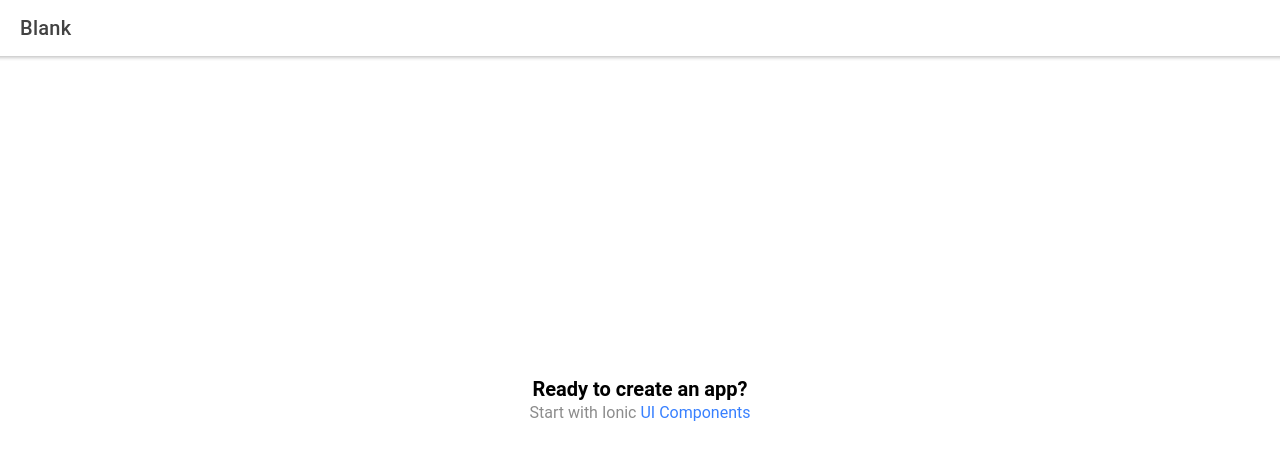
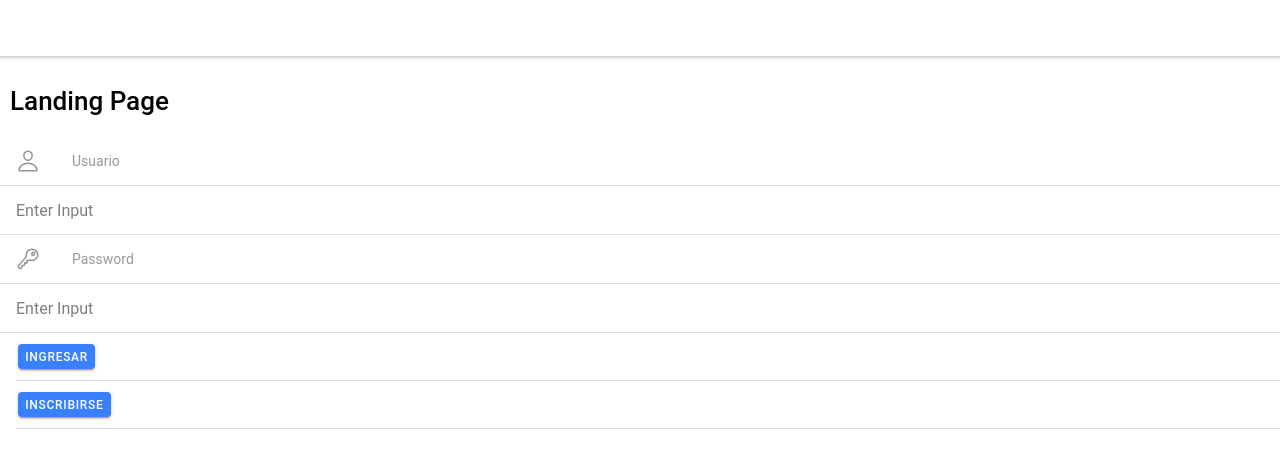
Before and after one commit to UTAGS4C6/dApps2022, a React (Create React App) app: page /HOME in a window 1280 px wide. Shown: the top 468 px of the page. Built offline with nearby package versions, Linux system fonts and the light colour scheme.

Commit message:
Working on Mockups going awful

```diff
--- a/src/App.tsx
+++ b/src/App.tsx
@@ -1,7 +1,11 @@
 import { Redirect, Route } from 'react-router-dom';
 import { IonApp, IonRouterOutlet, setupIonicReact } from '@ionic/react';
 import { IonReactRouter } from '@ionic/react-router';
-import Home from './pages/Home';
+
+import Landing from './pages/Landing/Landing';
+import Main from './pages/Main/Main';
+
+import Sidebar from './components/sidebar/Sidebar';
 
 /* Core CSS required for Ionic components to work properly */
 import '@ionic/react/css/core.css';
@@ -26,14 +30,12 @@ setupIonicReact();
 
 const App: React.FC = () => (
   <IonApp>
+    <Sidebar />
     <IonReactRouter>
       <IonRouterOutlet>
-        <Route exact path="/home">
-          <Home />
-        </Route>
-        <Route exact path="/">
-          <Redirect to="/home" />
-        </Route>
+        <Route path='/HOME' component={Landing} exact/>
+        <Route path='/Main' component={Main} exact/>
+        <Redirect to='/HOME' />
       </IonRouterOutlet>
     </IonReactRouter>
   </IonApp>
--- a/src/components/ExploreContainer.css
+++ /dev/null
@@ -1,24 +0,0 @@
-.container {
-  text-align: center;
-  position: absolute;
-  left: 0;
-  right: 0;
-  top: 50%;
-  transform: translateY(-50%);
-}
-
-.container strong {
-  font-size: 20px;
-  line-height: 26px;
-}
-
-.container p {
-  font-size: 16px;
-  line-height: 22px;
-  color: #8c8c8c;
-  margin: 0;
-}
-
-.container a {
-  text-decoration: none;
-}
--- a/src/components/ExploreContainer.tsx
+++ /dev/null
@@ -1,14 +0,0 @@
-import './ExploreContainer.css';
-
-interface ContainerProps { }
-
-const ExploreContainer: React.FC<ContainerProps> = () => {
-  return (
-    <div className="container">
-      <strong>Ready to create an app?</strong>
-      <p>Start with Ionic <a target="_blank" rel="noopener noreferrer" href="https://ionicframework.com/docs/components">UI Components</a></p>
-    </div>
-  );
-};
-
-export default ExploreContainer;
--- /dev/null
+++ b/src/components/sidebar/SideBarLinks.tsx
@@ -0,0 +1,34 @@
+import React from 'react';
+import {
+  IonItem,
+  IonIcon,
+  IonLabel
+} from '@ionic/react';
+
+import {carOutline} from 'ionicons/icons'
+
+const SideBarLinks: React.FC = () => {
+  return(
+    <>
+    <IonItem routerLink='/'>
+      <IonIcon color="medium" slot="start" icon={carOutline} />
+      <IonLabel>Test</IonLabel>
+    </IonItem>
+    <IonItem routerLink='/'>
+      <IonIcon color="medium" slot="start" icon={carOutline} />
+      <IonLabel>Test</IonLabel>
+    </IonItem>
+    <IonItem routerLink='/'>
+      <IonIcon color="medium" slot="start" icon={carOutline} />
+      <IonLabel>Test</IonLabel>
+    </IonItem>
+    <IonItem routerLink='/'>
+      <IonIcon color="medium" slot="start" icon={carOutline} />
+      <IonLabel>Test</IonLabel>
+    </IonItem>
+    </>
+  );
+};
+
+
+export default SideBarLinks;
--- /dev/null
+++ b/src/components/sidebar/Sidebar.tsx
@@ -0,0 +1,47 @@
+import React from 'react';
+import {
+  IonButtons,
+  IonContent,
+  IonHeader,
+  IonMenu,
+  IonMenuButton,
+  IonPage,
+  IonTitle,
+  IonToolbar,
+  IonList,
+} from '@ionic/react';
+
+import SideBarLinks from './SideBarLinks';
+
+const Sidebar: React.FC = () => {
+  return (
+    <>
+      <IonMenu contentId="main-content">
+        <IonHeader>
+          <IonToolbar>
+            <IonTitle>Menu Content</IonTitle>
+          </IonToolbar>
+        </IonHeader>
+        <IonContent className="ion-padding">
+          <IonList>
+            <SideBarLinks />
+          </IonList>
+        </IonContent>
+      </IonMenu>
+      <IonPage id="main-content">
+        <IonHeader>
+          <IonToolbar>
+            <IonButtons slot="start">
+              <IonMenuButton></IonMenuButton>
+            </IonButtons>
+            <IonTitle>Menu</IonTitle>
+          </IonToolbar>
+        </IonHeader>
+        <IonContent className="ion-padding">
+          Tap the button in the toolbar to open the menu.
+        </IonContent>
+      </IonPage>
+    </>
+  );
+};
+export default Sidebar;
--- a/src/pages/Home.tsx
+++ /dev/null
@@ -1,25 +0,0 @@
-import { IonContent, IonHeader, IonPage, IonTitle, IonToolbar } from '@ionic/react';
-import ExploreContainer from '../components/ExploreContainer';
-import './Home.css';
-
-const Home: React.FC = () => {
-  return (
-    <IonPage>
-      <IonHeader>
-        <IonToolbar>
-          <IonTitle>Blank</IonTitle>
-        </IonToolbar>
-      </IonHeader>
-      <IonContent fullscreen>
-        <IonHeader collapse="condense">
-          <IonToolbar>
-            <IonTitle size="large">Blank</IonTitle>
-          </IonToolbar>
-        </IonHeader>
-        <ExploreContainer />
-      </IonContent>
-    </IonPage>
-  );
-};
-
-export default Home;
--- /dev/null
+++ b/src/pages/Landing/Landing.tsx
@@ -0,0 +1,37 @@
+import React from 'react';
+import {
+  IonPage,
+  IonHeader,
+  IonToolbar,
+  IonTitle,
+  IonContent,
+  IonGrid,
+  IonRow,
+  IonCol
+} from '@ionic/react';
+
+import LogIn from './LogIn';
+
+const Landing: React.FC = () => {
+  return(
+    <IonPage>
+      <IonHeader>
+        <IonToolbar>
+          <IonTitle></IonTitle>
+        </IonToolbar>
+      </IonHeader>
+      <IonContent>
+        <IonGrid>
+          <IonRow>
+            <IonCol>
+              <h1>Landing Page</h1>
+            </IonCol>
+          </IonRow>
+        </IonGrid>
+        <LogIn />
+      </IonContent>
+    </IonPage>
+  );
+};
+
+export default Landing;
--- /dev/null
+++ b/src/pages/Landing/LogIn.tsx
@@ -0,0 +1,53 @@
+import React,{ useState } from 'react';
+import {
+  IonItemDivider,
+  IonItem,
+  IonInput,
+  IonIcon,
+  IonButton
+} from '@ionic/react';
+
+import { personOutline,keyOutline } from 'ionicons/icons';
+
+const LogIn: React.FC = () => {
+
+  const [text,setText] = useState<string>();
+  const [password,setPassword] = useState<string>();
+
+  return(
+    <>
+    <IonItemDivider>
+      <IonIcon color="medium" slot="start" icon={personOutline} />
+      Usuario
+    </IonItemDivider>
+    <IonItem>
+      <IonInput value={text}
+        placeholder="Enter Input"
+        onIonChange={e => setText(e.detail.value!)}
+        clearInput>
+      </IonInput>
+    </IonItem>
+    <IonItemDivider>
+      <IonIcon color="medium" slot="start" icon={keyOutline} />
+      Password
+    </IonItemDivider>
+    <IonItem>
+      <IonInput
+        value={password}
+        type="password"
+        placeholder="Enter Input"
+        onIonChange={e => setPassword(e.detail.value!)}
+        clearInput>
+      </IonInput>
+    </IonItem>
+    <IonItem routerLink="/Main">
+      <IonButton>Ingresar</IonButton>
+    </IonItem>
+    <IonItem routerLink="/NewAccount">
+      <IonButton>Inscribirse</IonButton>
+    </IonItem>
+    </>
+  );
+};
+
+export default LogIn;
--- /dev/null
+++ b/src/pages/Main/Main.tsx
@@ -0,0 +1,30 @@
+import React from 'react';
+import {
+  IonApp,
+  IonContent,
+  IonList,
+  IonItem,
+  IonThumbnail,
+  IonImg
+} from '@ionic/react';
+
+import Sidebar from '../../components/sidebar/Sidebar';
+
+const Main: React.FC = () => {
+  return(
+    <IonApp>
+      <Sidebar />
+      <IonContent>
+        <IonList>
+          <IonItem>
+            <IonThumbnail slot="start">
+              <IonImg src="https://via.placeholder.com/150" />
+            </IonThumbnail>
+          </IonItem>
+        </IonList>
+      </IonContent>
+    </IonApp>
+  );
+};
+
+export default Main;
```
Also changed, not shown: src/pages/logIn.tsx (deleted, +0 -44 lines), src/pages/Home.css (deleted), 1 other file (tests, documents, lock files or other folders).
